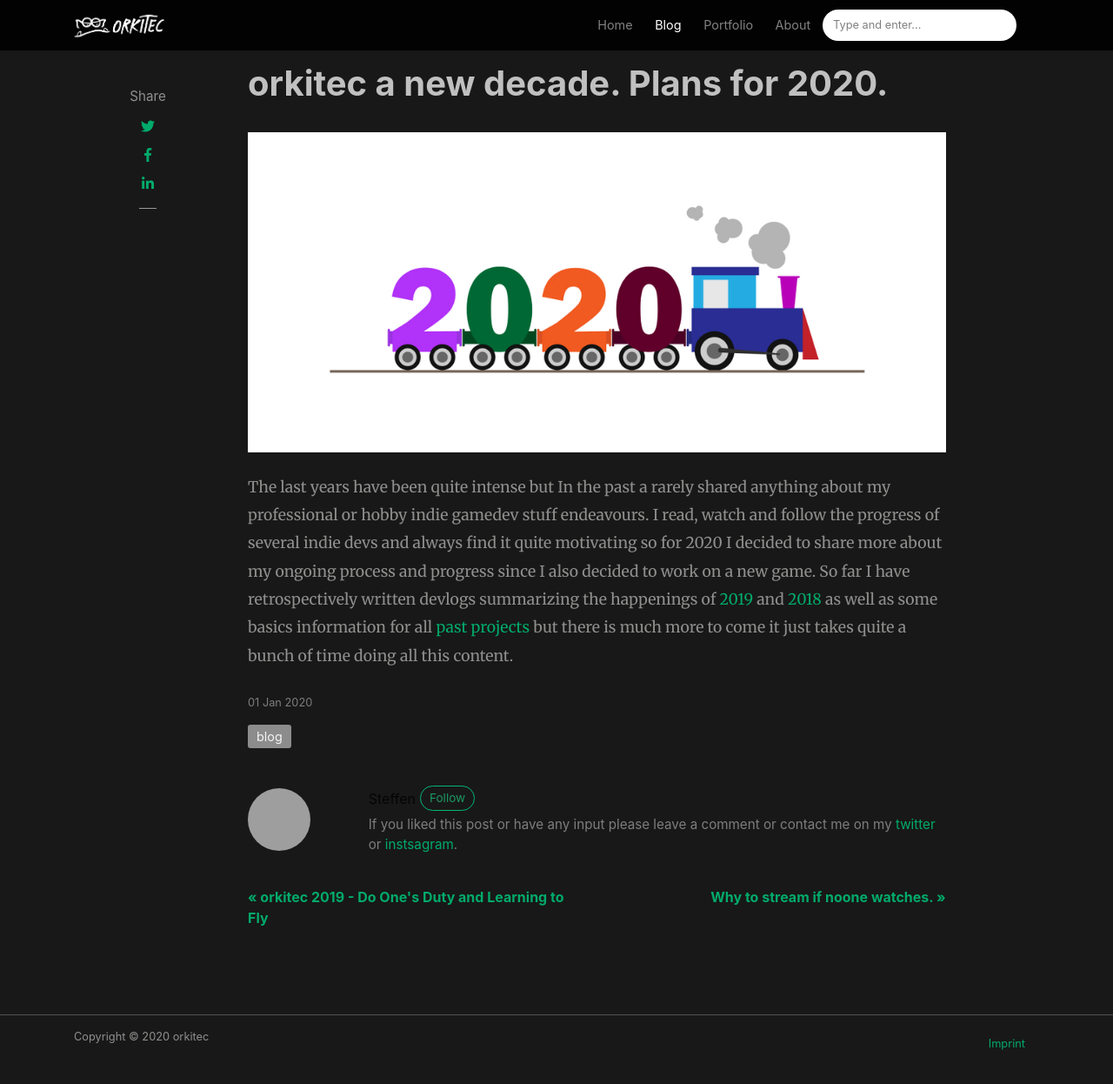
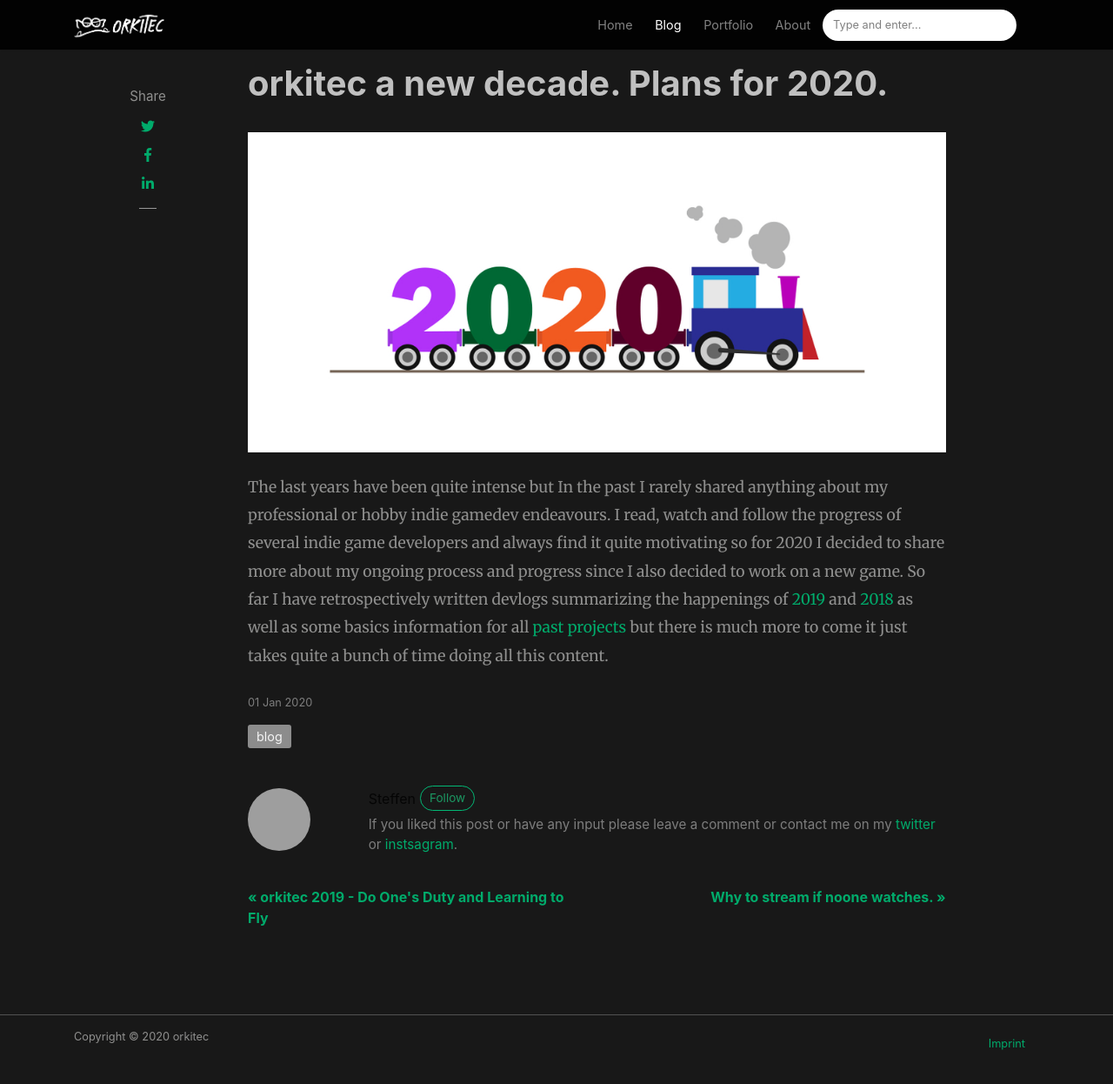
Before and after one commit to orkitec/orkitec.github.io, a Jekyll site: the page built from _posts/blog/2020-01-01-orkitec-a-new-decade-plan-for-2020.md, in a window 1280 px wide and 1292 px high. Shown: the top 1246 px of the window at 87% size. Built offline with Jekyll 4.4.1, drawn with Linux system fonts in a browser that asks for light colours; nearby versions of some CDN libraries; comment, search, counter and statistics services are not loaded; grey boxes are pictures that could not be loaded.

Commit message:
Typo fixes

```diff
--- a/_posts/blog/2020-01-01-orkitec-a-new-decade-plan-for-2020.md
+++ b/_posts/blog/2020-01-01-orkitec-a-new-decade-plan-for-2020.md
@@ -7,9 +7,9 @@ image: assets/images/blog/orkitec-a-new-decade-plan-for-2020/2020.png
 feature: true
 ---
 
-The last years have been quite intense but In the past a rarely shared anything about my professional or hobby indie gamedev stuff endeavours. I read, watch and follow the progress of several indie devs and always find it quite motivating so for 2020 I decided to share more about my ongoing process and progress since I also decided to work on a new game.
+The last years have been quite intense but In the past I rarely shared anything about my professional or hobby indie gamedev endeavours. I read, watch and follow the progress of several indie game developers and always find it quite motivating so for 2020 I decided to share more about my ongoing process and progress since I also decided to work on a new game.
 So far I have retrospectively written devlogs summarizing the happenings of [2019](/blog/devlog/orkitec-devlog-2019) and [2018](/blog/devlog/orkitec-devlog-2018) as well as some basics information for all [past projects](/portfolio/) but there is much more to come it just takes quite a bunch of time doing all this content.
 <!--stackedit_data:
-eyJoaXN0b3J5IjpbMjIwNDEzODgwLC0xMjY5Mjc1MjIsMTI2OD
-U0NTEyNywxMTE0Mjk4MjMyXX0=
+eyJoaXN0b3J5IjpbLTEyNzI4MTQzNjksMjIwNDEzODgwLC0xMj
+Y5Mjc1MjIsMTI2ODU0NTEyNywxMTE0Mjk4MjMyXX0=
 -->
```
